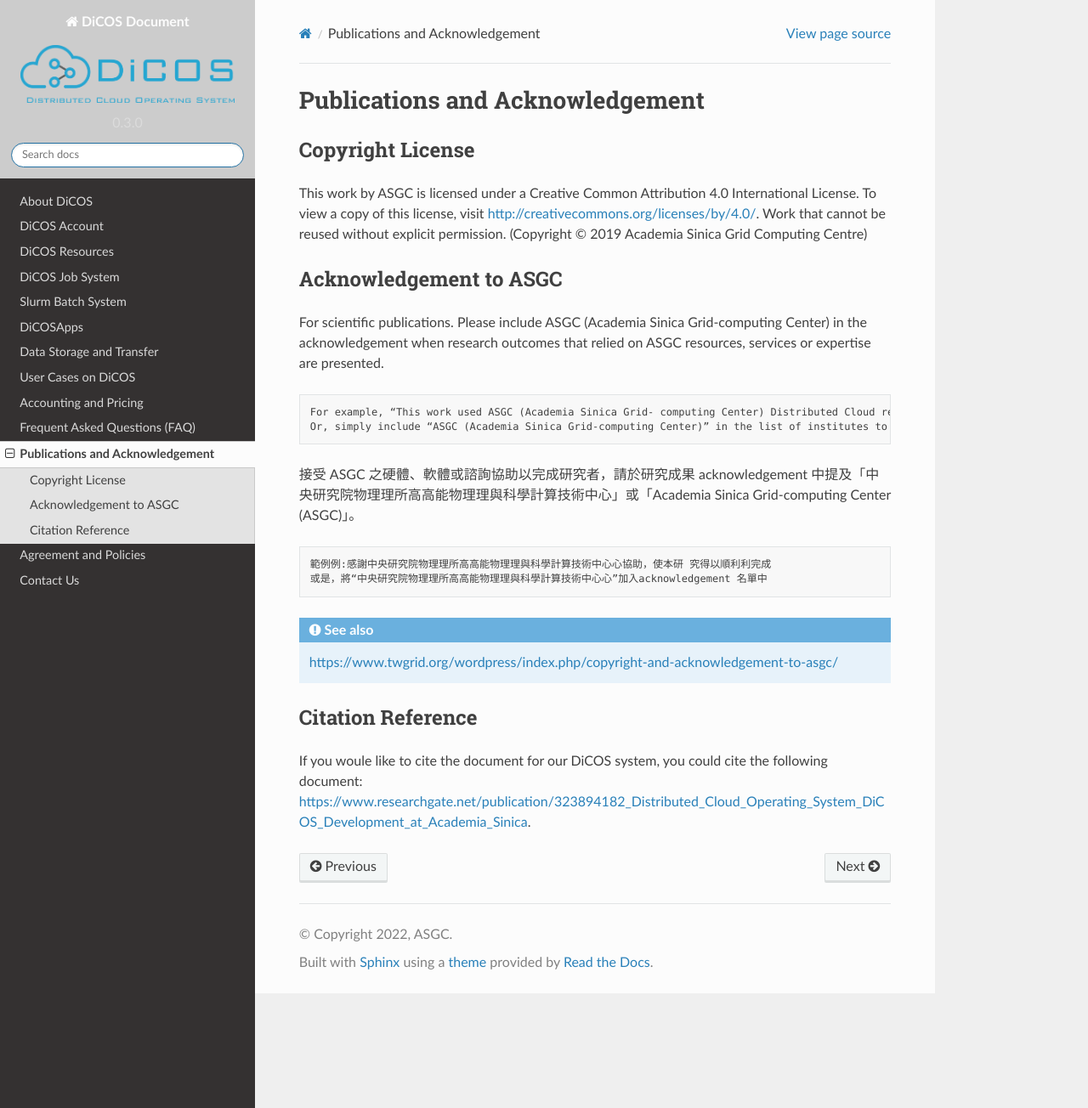
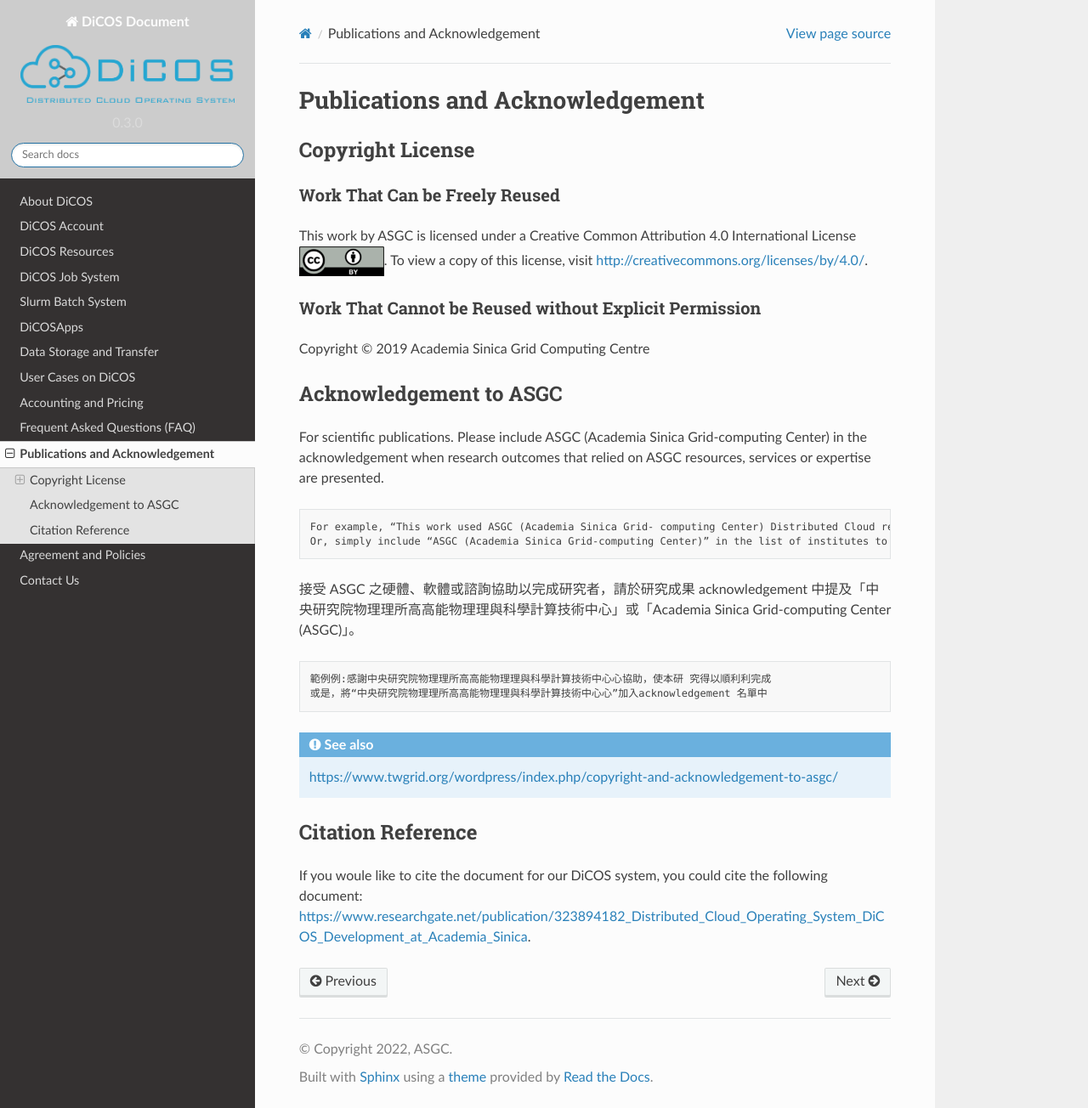
Before and after one commit to ASGCOPS/dicos_document, a Sphinx documentation site: the page built from docs/source/publication_acknowledgement.rst, in a window 1280 px wide and 1304 px high. Shown: the whole window at 85% size. Built offline with Sphinx 7.4.7 and the Read the Docs theme 2.0.0, drawn with Linux system fonts in a browser that asks for light colours.

Commit message:
Edit publication_acknowledgement.rst

```diff
--- a/docs/source/publication_acknowledgement.rst
+++ b/docs/source/publication_acknowledgement.rst
@@ -6,7 +6,18 @@
 Copyright License
 ====================
 
-This work by ASGC is licensed under a Creative Common Attribution 4.0 International License. To view a copy of this license, visit http://creativecommons.org/licenses/by/4.0/.  Work that cannot be reused without explicit permission. (Copyright © 2019 Academia Sinica Grid Computing Centre)
+Work That Can be Freely Reused
+^^^^^^^^^^^^^^^^^^^^^^^^^^^^^^^
+
+This work by ASGC is licensed under a Creative Common Attribution 4.0 International License |cc|. To view a copy of this license, visit http://creativecommons.org/licenses/by/4.0/.
+
+.. |cc| image:: image/cc.png
+
+
+Work That Cannot be Reused without Explicit Permission
+^^^^^^^^^^^^^^^^^^^^^^^^^^^^^^^^^^^^^^^^^^^^^^^^^^^^^^^^^^^^^^
+
+Copyright © 2019 Academia Sinica Grid Computing Centre
 
 =============================
 Acknowledgement to ASGC
```
Also changed, not shown: docs/source/image/cc.png (added).
